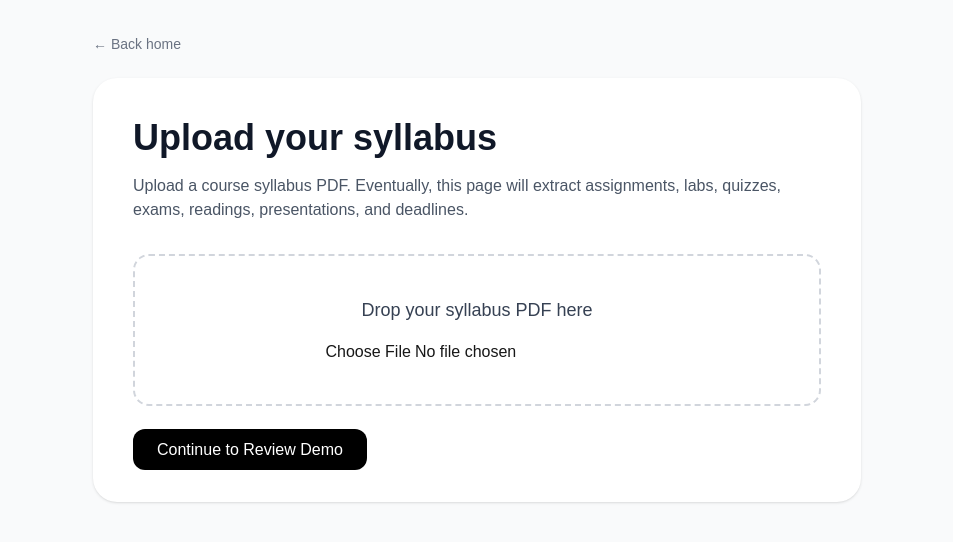
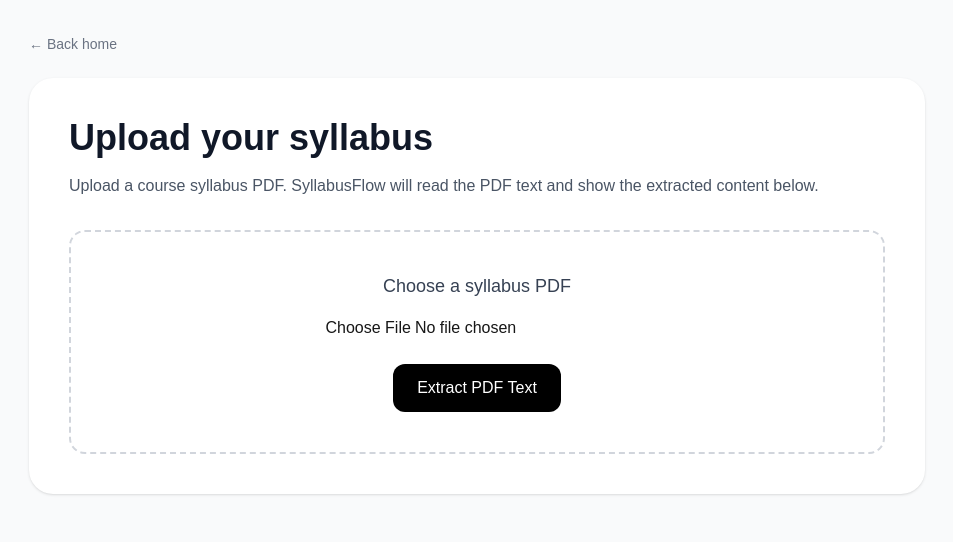
Before and after one commit to navjotjaswal30/syllabusflow, a Next.js app: page /upload in a window 1280 px wide. Shown: the top 542 px of the page, without its empty margins (163-1116 px from the left). Built offline with nearby package versions, Linux system fonts and the light colour scheme.

Commit message:
Add PDF text extraction upload flow

```diff
--- /dev/null
+++ b/app/api/upload/route.ts
@@ -0,0 +1,41 @@
+import { NextResponse } from "next/server";
+const pdf = require("pdf-parse/lib/pdf-parse.js");
+
+export async function POST(request: Request) {
+  try {
+    const formData = await request.formData();
+    const file = formData.get("file") as File | null;
+
+    if (!file) {
+      return NextResponse.json(
+        { error: "No file uploaded." },
+        { status: 400 }
+      );
+    }
+
+    if (file.type !== "application/pdf") {
+      return NextResponse.json(
+        { error: "Please upload a PDF file." },
+        { status: 400 }
+      );
+    }
+
+    const bytes = await file.arrayBuffer();
+    const buffer = Buffer.from(bytes);
+
+    const data = await pdf(buffer);
+
+    return NextResponse.json({
+      fileName: file.name,
+      text: data.text,
+      pages: data.numpages,
+    });
+  } catch (error) {
+    console.error("PDF upload error:", error);
+
+    return NextResponse.json(
+      { error: "Something went wrong while reading the PDF." },
+      { status: 500 }
+    );
+  }
+}
--- a/app/upload/page.tsx
+++ b/app/upload/page.tsx
@@ -1,9 +1,55 @@
+"use client";
+
+import { useState } from "react";
 import Link from "next/link";
 
 export default function UploadPage() {
+  const [file, setFile] = useState<File | null>(null);
+  const [extractedText, setExtractedText] = useState("");
+  const [fileName, setFileName] = useState("");
+  const [pages, setPages] = useState<number | null>(null);
+  const [isLoading, setIsLoading] = useState(false);
+  const [error, setError] = useState("");
+
+  async function handleUpload() {
+    if (!file) {
+      setError("Please choose a PDF first.");
+      return;
+    }
+
+    setIsLoading(true);
+    setError("");
+    setExtractedText("");
+
+    const formData = new FormData();
+    formData.append("file", file);
+
+    try {
+      const response = await fetch("/api/upload", {
+        method: "POST",
+        body: formData,
+      });
+
+      const data = await response.json();
+
+      if (!response.ok) {
+        setError(data.error || "Something went wrong.");
+        return;
+      }
+
+      setFileName(data.fileName);
+      setPages(data.pages);
+      setExtractedText(data.text);
+    } catch {
+      setError("Upload failed. Please try again.");
+    } finally {
+      setIsLoading(false);
+    }
+  }
+
   return (
     <main className="min-h-screen bg-gray-50 p-8">
-      <section className="mx-auto max-w-3xl">
+      <section className="mx-auto max-w-4xl">
         <Link href="/" className="mb-6 inline-block text-sm text-gray-500">
           ← Back home
         </Link>
@@ -14,32 +60,53 @@
           </h1>
 
           <p className="mb-8 text-gray-600">
-            Upload a course syllabus PDF. Eventually, this page will extract
-            assignments, labs, quizzes, exams, readings, presentations, and
-            deadlines.
+            Upload a course syllabus PDF. SyllabusFlow will read the PDF text and
+            show the extracted content below.
           </p>
 
           <div className="rounded-2xl border-2 border-dashed border-gray-300 p-10 text-center">
             <p className="mb-4 text-lg font-medium text-gray-700">
-              Drop your syllabus PDF here
+              Choose a syllabus PDF
             </p>
 
             <input
               type="file"
               accept="application/pdf"
               className="mx-auto block"
+              onChange={(event) => {
+                const selectedFile = event.target.files?.[0] || null;
+                setFile(selectedFile);
+                setError("");
+              }}
             />
-          </div>
 
-          <div className="mt-8">
-            <Link
-              href="/review"
-              className="rounded-xl bg-black px-6 py-3 font-medium text-white"
+            <button
+              onClick={handleUpload}
+              disabled={isLoading}
+              className="mt-6 rounded-xl bg-black px-6 py-3 font-medium text-white disabled:bg-gray-400"
             >
-              Continue to Review Demo
-            </Link>
+              {isLoading ? "Reading PDF..." : "Extract PDF Text"}
+            </button>
+
+            {error && <p className="mt-4 text-red-600">{error}</p>}
           </div>
         </div>
+
+        {extractedText && (
+          <div className="mt-8 rounded-3xl bg-white p-8 shadow-sm">
+            <h2 className="mb-2 text-2xl font-bold text-gray-900">
+              Extracted Text
+            </h2>
+
+            <p className="mb-4 text-gray-600">
+              File: {fileName} {pages && `• ${pages} pages`}
+            </p>
+
+            <pre className="max-h-[500px] overflow-auto whitespace-pre-wrap rounded-2xl bg-gray-100 p-6 text-sm text-gray-800">
+              {extractedText}
+            </pre>
+          </div>
+        )}
       </section>
     </main>
   );
--- a/package.json
+++ b/package.json
@@ -10,12 +10,14 @@
   },
   "dependencies": {
     "next": "16.3.5",
+    "pdf-parse": "^1.1.1",
     "react": "19.2.8",
     "react-dom": "19.2.8"
   },
   "devDependencies": {
     "@tailwindcss/postcss": "^4",
     "@types/node": "^20",
+    "@types/pdf-parse": "^1.1.5",
     "@types/react": "^19",
     "@types/react-dom": "^19",
     "eslint": "^9",
```
Also changed, not shown: 1 other file (tests, documents, lock files or other folders).
